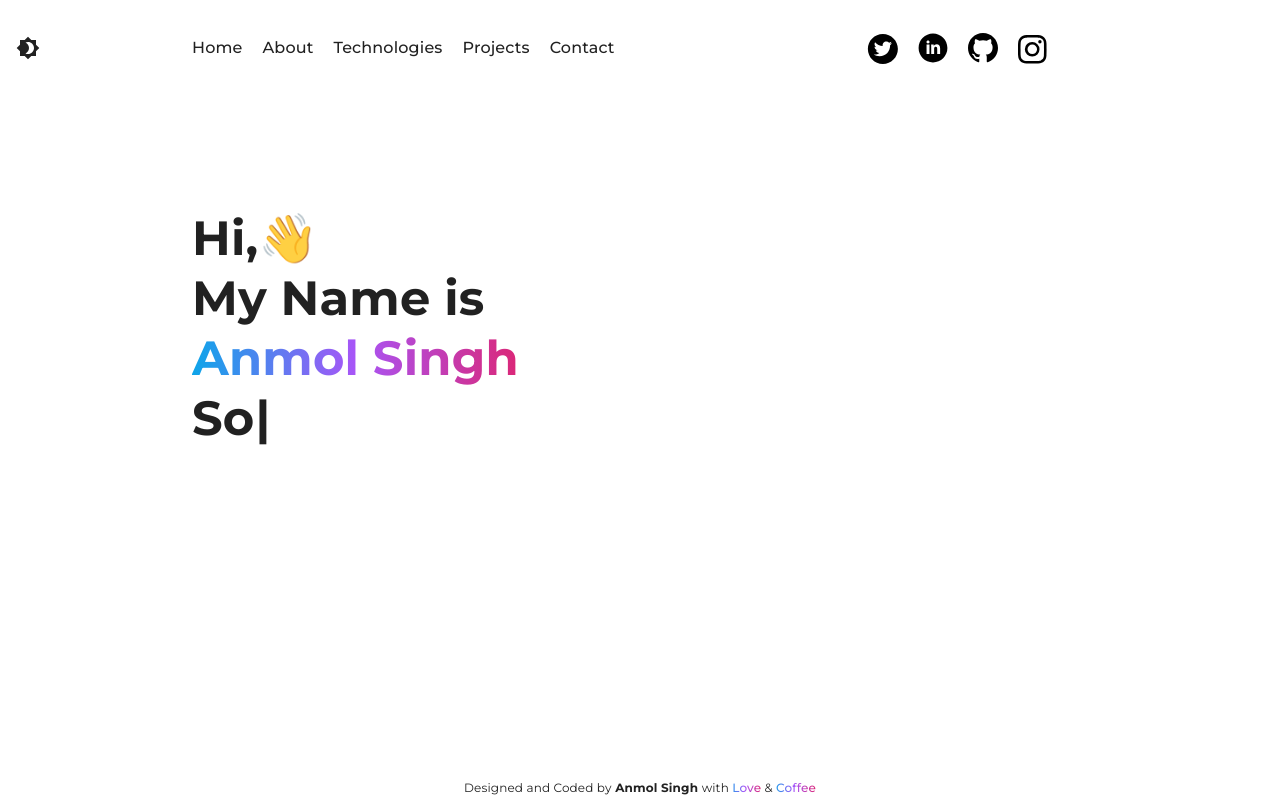
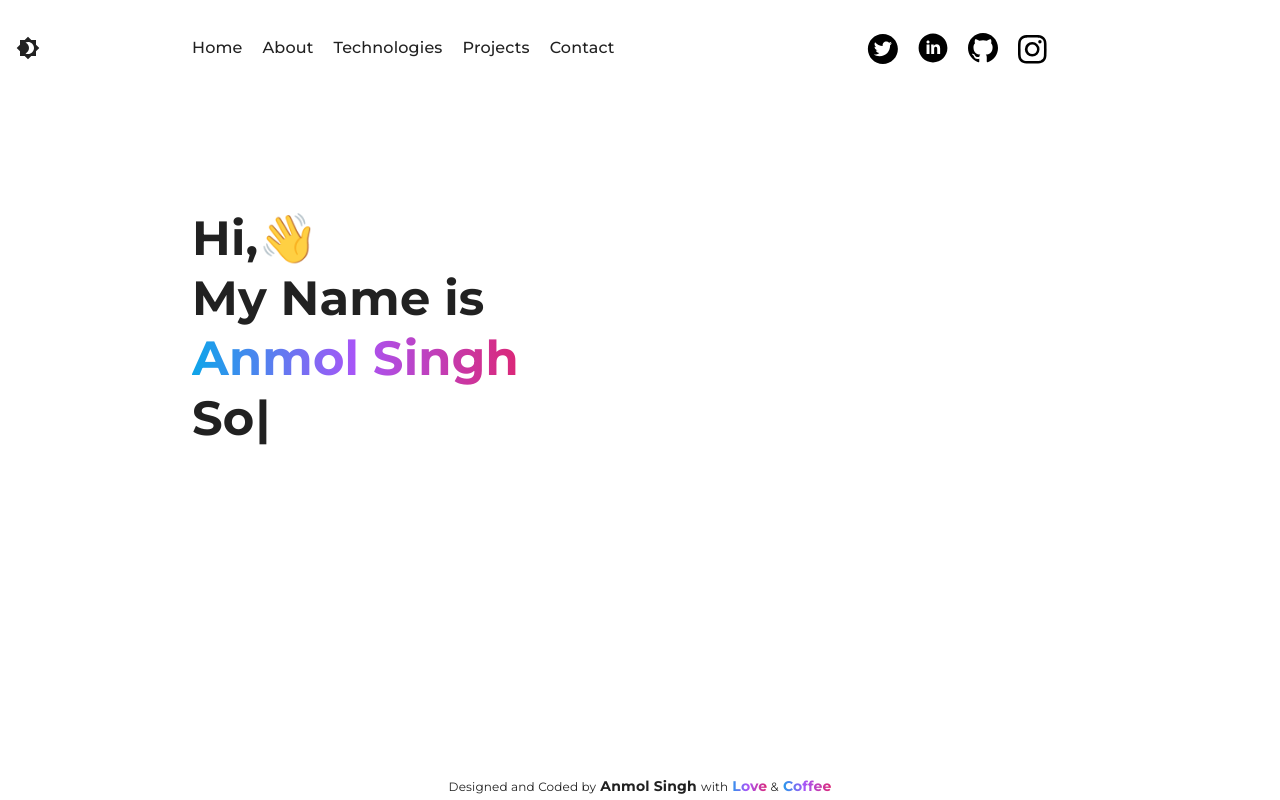
Before and after one commit to anmolsinghdev/my_next_portfolio, a Next.js app: page / in a window 1280 px wide. Built offline with nearby package versions, Linux system fonts and the light colour scheme.

Commit message:
changing footer

```diff
--- a/app/page.tsx
+++ b/app/page.tsx
@@ -5,7 +5,7 @@ import { Type } from '@/components/TypeWriter/Typewriter';
 export default function Home() {
   return (
     <>
-      <main className="container mx-auto max-width section md:flex">
+      <main className="container mx-auto max-width section md:flex lg:justify-between">
         <div>
           <h1 className="text-2xl md:text-4xl xl:text-5xl xl:leading-tight font-bold">
             Hi,👋<br></br>My Name is<br></br>
--- a/components/Footer/Footer.tsx
+++ b/components/Footer/Footer.tsx
@@ -6,13 +6,17 @@ export default function Footer() {
       <footer className="container mx-auto py-1 fixed bottom-0 ">
         <p className="text-xs text-center w-full">
           Designed and Coded by
-          <Link className="font-bold" href="/contact" rel="noreferrer noopener">
+          <Link
+            className="font-bold text-sm"
+            href="/contact"
+            rel="noreferrer noopener"
+          >
             {' '}
             Anmol Singh{' '}
           </Link>
           with
-          <span className="text-gradient font-medium"> Love</span> &
-          <span className="text-gradient font-medium"> Coffee</span>
+          <span className="text-gradient text-sm font-bold"> Love</span> &
+          <span className="text-gradient text-sm font-bold"> Coffee</span>
         </p>
       </footer>
     </>
```
